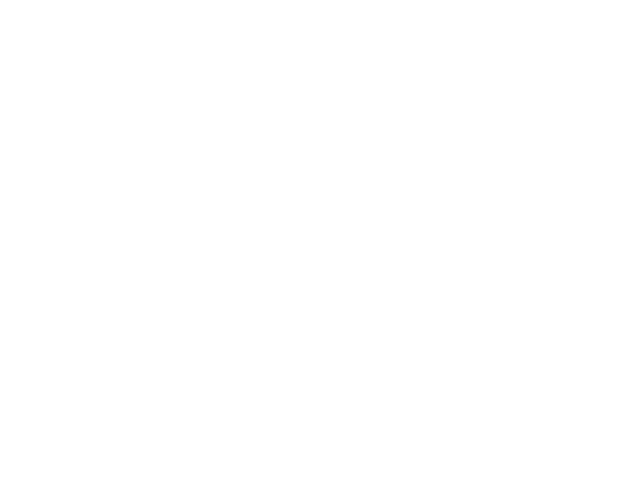
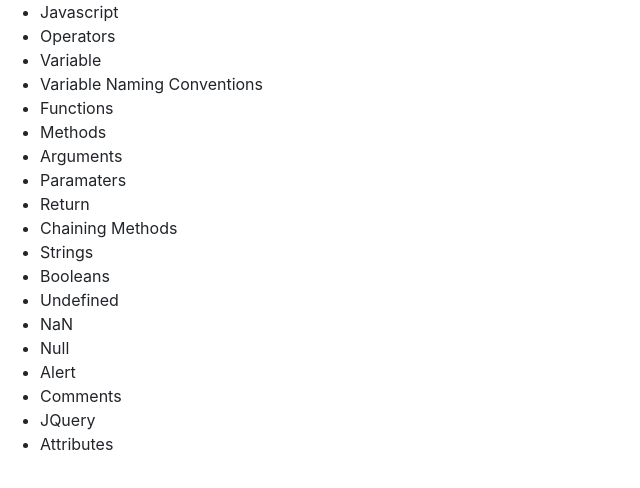
Before and after one commit to spnoneil/flashcards, a plain HTML site: page index.html in a window 1280 px wide. Shown: the whole page, without its empty margins (0-640 px from the left). Drawn offline with Linux system fonts and the light colour scheme.

Commit message:
Add or unordered list of definitions
Co-authored-by: Scott O'Neil <scottieoneil@gmail.com>

```diff
--- a/index.html
+++ b/index.html
@@ -10,7 +10,29 @@
 </head>
 
 <body>
-
+  <div>
+    <ul>
+      <li>Javascript</li>
+      <li>Operators</li>
+      <li>Variable</li>
+      <li>Variable Naming Conventions</li>
+      <li>Functions</li>
+      <li>Methods</li>
+      <li>Arguments</li>
+      <li>Paramaters</li>
+      <li>Return</li>
+      <li>Chaining Methods</li>
+      <li>Strings</li>
+      <li>Booleans</li>
+      <li>Undefined</li>
+      <li>NaN</li>
+      <li>Null</li>
+      <li>Alert</li>
+      <li>Comments</li>
+      <li>JQuery</li>
+      <li>Attributes</li>
+    </ul>
+  </div>
 </body>
 
 </html>
```
